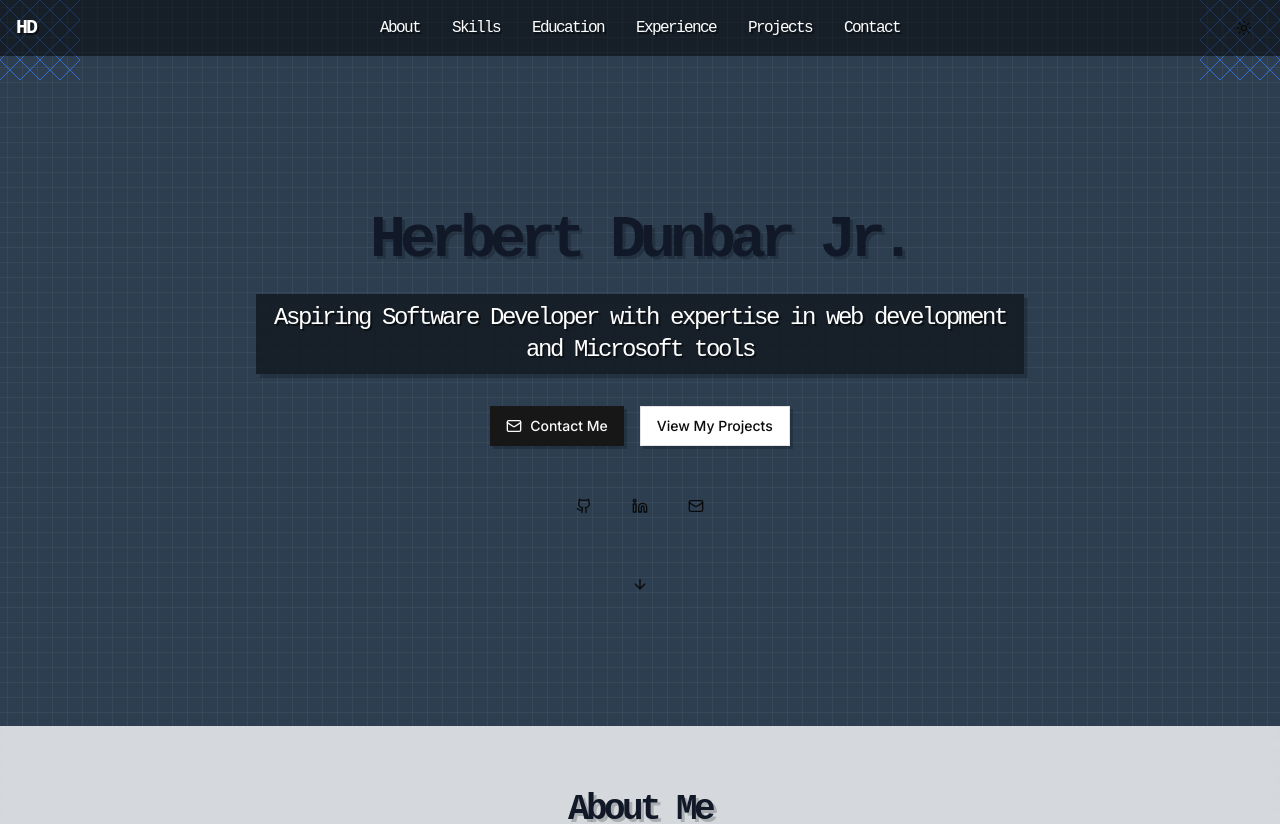
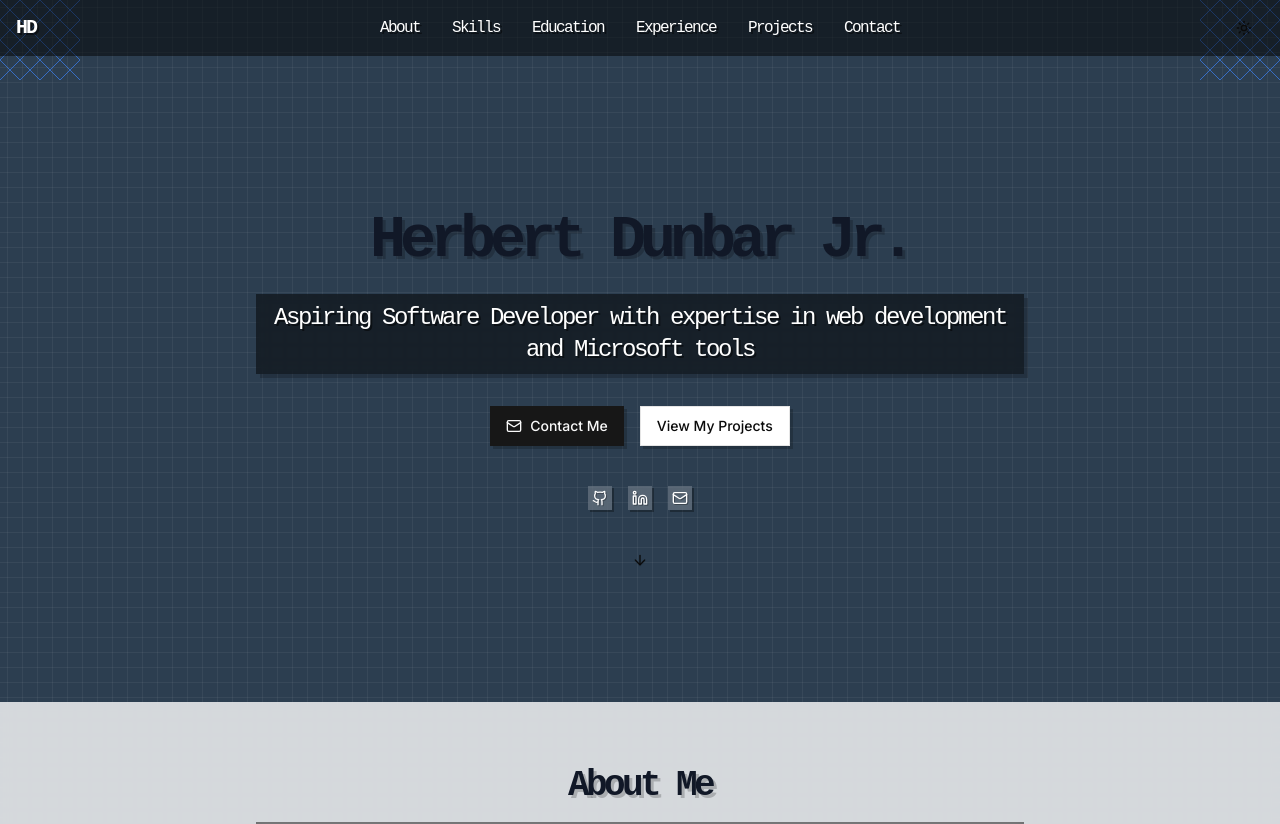
Before and after one commit to Herbertdunbar/Personal-Website, a Next.js app: page / in a window 1280 px wide. Shown: the top 824 px of the page. Built offline with nearby package versions, Linux system fonts and the light colour scheme.

Commit message:
refactor: reduce icon size for compact social media section
Smaller icons and adjusted spacing for better fit and aesthetics.

Co-authored-by: Herbert Dunbar <182648424+Herbertdunbar@users.noreply.github.com>

```diff
--- a/components/sections/hero.tsx
+++ b/components/sections/hero.tsx
@@ -38,24 +38,33 @@ export default function Hero() {
             </Link>
           </div>
 
-          <div className="flex gap-4 mb-12">
+          <div className="flex gap-4 mb-10">
             <Link href="https://github.com/Herbertdunbar" target="_blank" rel="noopener noreferrer">
-              <Button variant="ghost" size="icon" className="rounded-full p-2">
-                <Github className="h-8 w-8" />
+              <div
+                className="bg-white/20 backdrop-blur-sm p-1 rounded-none hover:bg-white/30 transition-all"
+                style={{ boxShadow: "2px 2px 0 rgba(0,0,0,0.3)" }}
+              >
+                <Github className="h-4 w-4 text-white" style={{ filter: "drop-shadow(1px 1px 0 rgba(0,0,0,0.3))" }} />
                 <span className="sr-only">GitHub</span>
-              </Button>
+              </div>
             </Link>
             <Link href="https://linkedin.com" target="_blank" rel="noopener noreferrer">
-              <Button variant="ghost" size="icon" className="rounded-full p-2">
-                <Linkedin className="h-8 w-8" />
+              <div
+                className="bg-white/20 backdrop-blur-sm p-1 rounded-none hover:bg-white/30 transition-all"
+                style={{ boxShadow: "2px 2px 0 rgba(0,0,0,0.3)" }}
+              >
+                <Linkedin className="h-4 w-4 text-white" style={{ filter: "drop-shadow(1px 1px 0 rgba(0,0,0,0.3))" }} />
                 <span className="sr-only">LinkedIn</span>
-              </Button>
+              </div>
             </Link>
             <Link href="mailto:herbertdunbar19@gmail.com">
-              <Button variant="ghost" size="icon" className="rounded-full p-2">
-                <Mail className="h-8 w-8" />
+              <div
+                className="bg-white/20 backdrop-blur-sm p-1 rounded-none hover:bg-white/30 transition-all"
+                style={{ boxShadow: "2px 2px 0 rgba(0,0,0,0.3)" }}
+              >
+                <Mail className="h-4 w-4 text-white" style={{ filter: "drop-shadow(1px 1px 0 rgba(0,0,0,0.3))" }} />
                 <span className="sr-only">Email</span>
-              </Button>
+              </div>
             </Link>
           </div>
 
```
